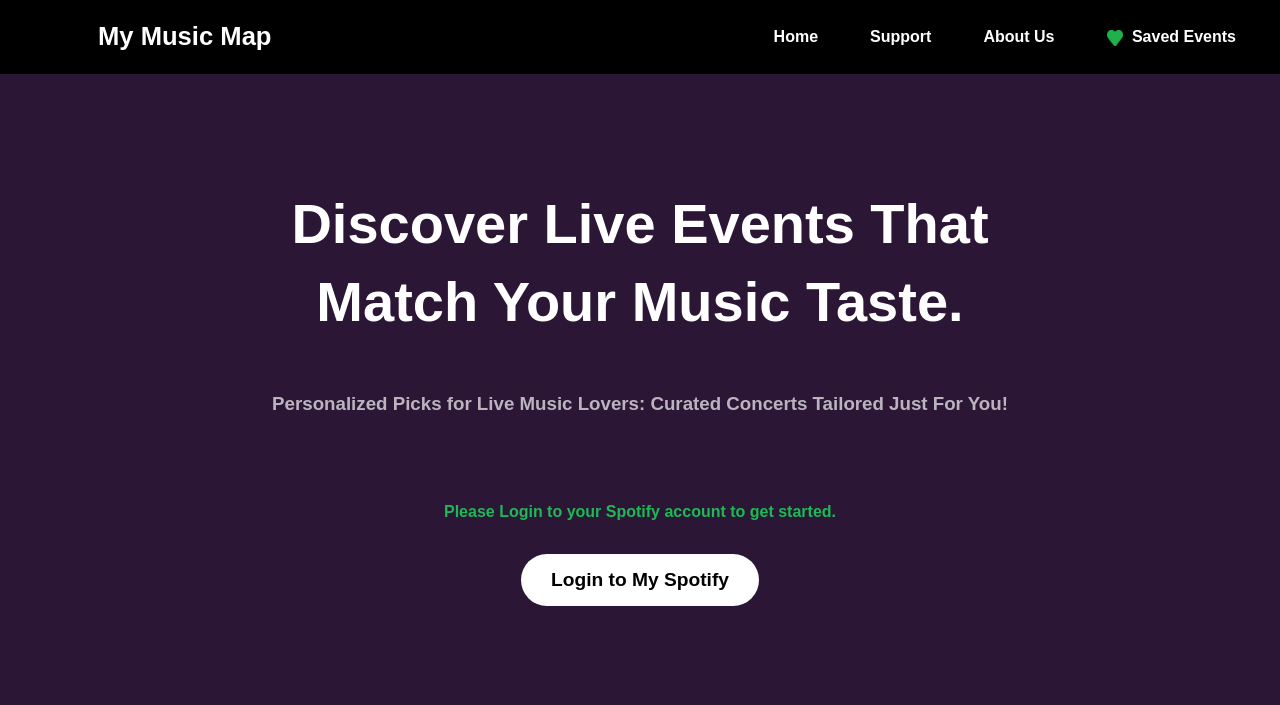
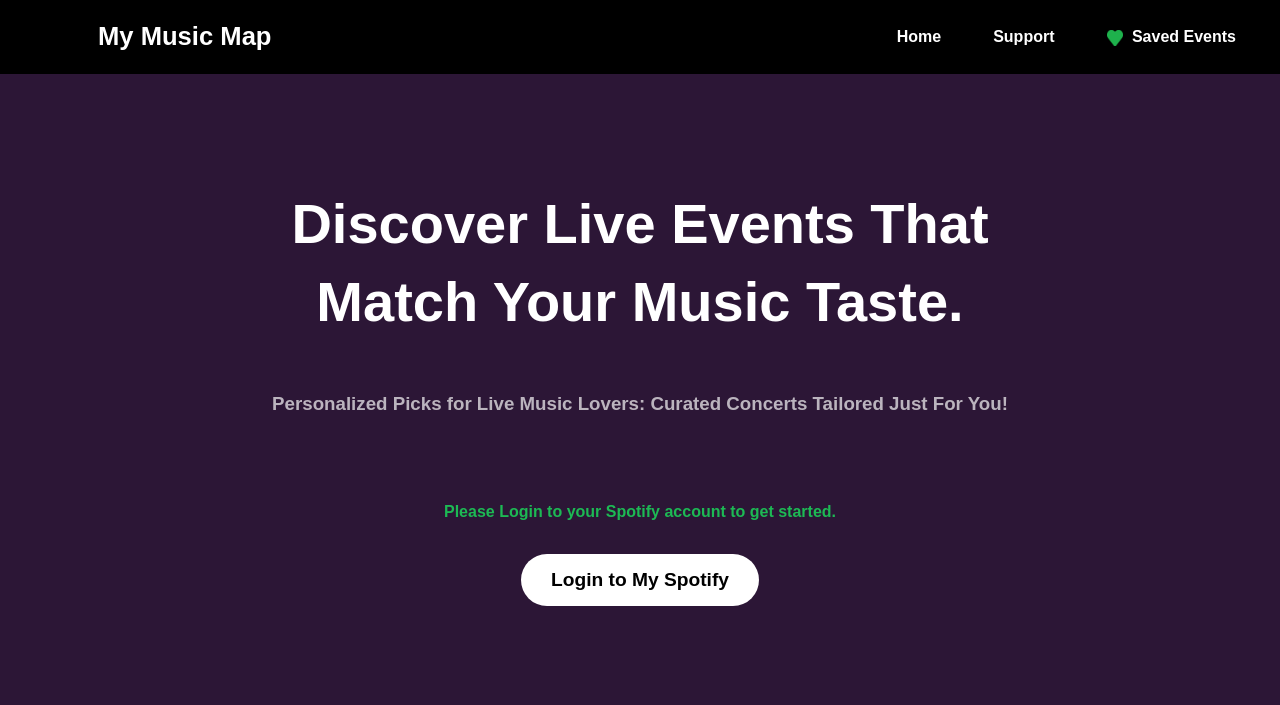
Before and after one commit to tirilrm/spotify-API, a Flask app: page / in a window 1280 px wide. Shown: the top 705 px of the page. Run offline with Flask 3, Linux system fonts and the light colour scheme.

Commit message:
added link redirects tempaltes

```diff
--- a/api/templates/index.html
+++ b/api/templates/index.html
@@ -11,9 +11,8 @@
         <h1>My Music Map</h1>
         <nav id="navbar">
             <ul>
-                <li><a href="/">Home</a></li>
+                <li><a href="/homepage">Home</a></li>
                 <li><a href="#questions-section">Support</a></li>
-                <li><a href="/about">About Us</a></li>
                 <li><a href="/liked_events">
                     <img src="static/liked-heart.png" alt="Heart" style="width: 16px; height: 16px; vertical-align: middle; margin-right: 5px;">
                     Saved Events</a>
@@ -90,7 +89,7 @@
                 <div class="mh-top-links">
                     <!-- Add your own links here -->
                     <a href="/about" class="mh-footer-primary">About Us</a>
-                    <a href="/contact" class="mh-footer-primary">Contact</a>
+                    <a href="/http://127.0.0.1:5000" class="mh-footer-primary">Contact</a>
                     <!-- Add more links as needed -->
                 </div>
 
```
